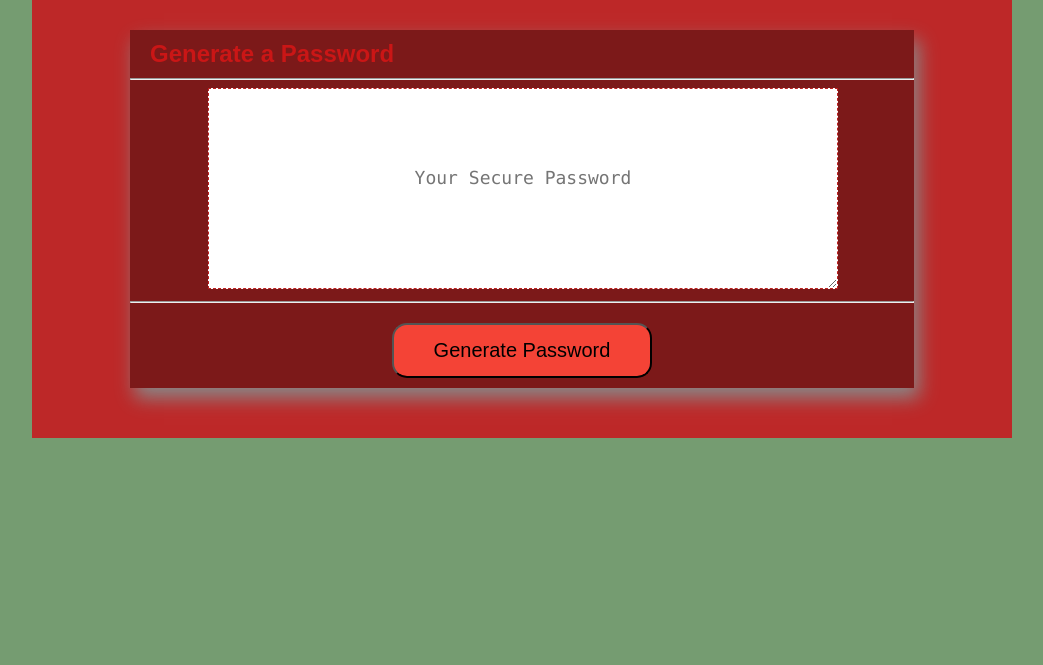
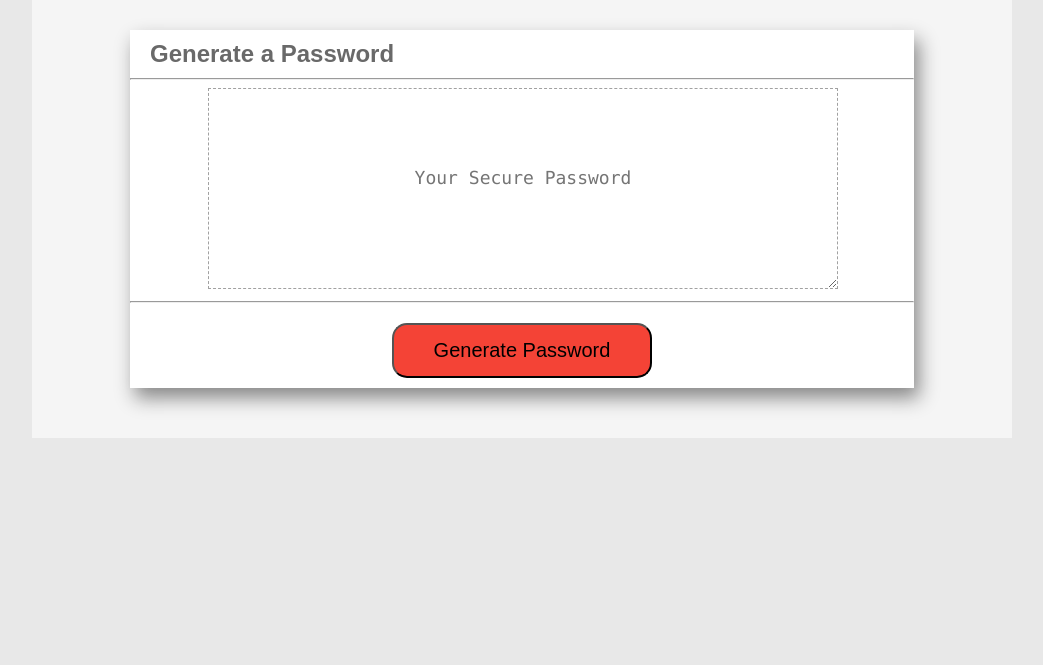
Before and after one commit to Pharos19/03-challenge-JavaScript, a plain HTML site: page Develop/index.html in a window 1280 px wide. Shown: the part 135-800 px from the top of the page, without its empty margins (160-1203 px from the left). Drawn offline with Linux system fonts and the light colour scheme; files that its build step writes are made by us from their sources.

Commit message:
fixed CSS

```diff
--- a/Develop/index.html
+++ b/Develop/index.html
@@ -5,7 +5,7 @@
     <meta name="viewport" content="width=device-width, initial-scale=1.0" />
     <meta http-equiv="X-UA-Compatible" content="ie=edge" />
     <title>Password Generator</title>
-    <link rel="stylesheet" type="text/css" href="assets/style.css">
+    <link rel="stylesheet" href="style.css">
 </head>
 <body>
     <!--wrapper container with all of the content-->
--- a/Assets/style.css
+++ b/Develop/style.css
@@ -1,12 +1,12 @@
 body {
-  background-color: #759c71;
+  background-color: #e8e8e8;
   margin: 0 auto;
   font-family: 'Arial', 'Helvetica Neue', Helvetica, sans-serif;
-  color: #ca1616;
+  color: #696969;
 }
 /* wrapper div */
 #wrapper {
-  background-color: #bd2828;
+  background-color: #f5f5f5;
   margin-left: 15%;
   padding-bottom: 50px;
   padding-top: 30px;
@@ -17,7 +17,7 @@ body {
 #content {
   margin-left: 10%;
   margin-right: 10%;
-  background-color: #7c1919;
+  background-color: #ffffff;
   box-shadow: 5px 10px 18px #888888;
 
 }
@@ -40,14 +40,14 @@ h2 {
 }
 textarea {
   padding: 10%;
-  border: dashed 1px rgb(189, 32, 32);
+  border: dashed 1px rgb(161, 161, 161);
   margin-left: 10%;
   padding-left: 15%;
   padding-right: 15%;
   width: 50%;
   font-family: "Lucida Console", Monaco, monospace;
   text-align: center;
-  color: #941a1a;
+  color: #696969;
   font-size: 18px;
 }
 #btn {
@@ -59,7 +59,7 @@ textarea {
 
 }
 #btn :hover {
-  background-color: #d4212133;
+  background-color: #b1aeae38;
 }
 /* generate button */
 #generate {
```
